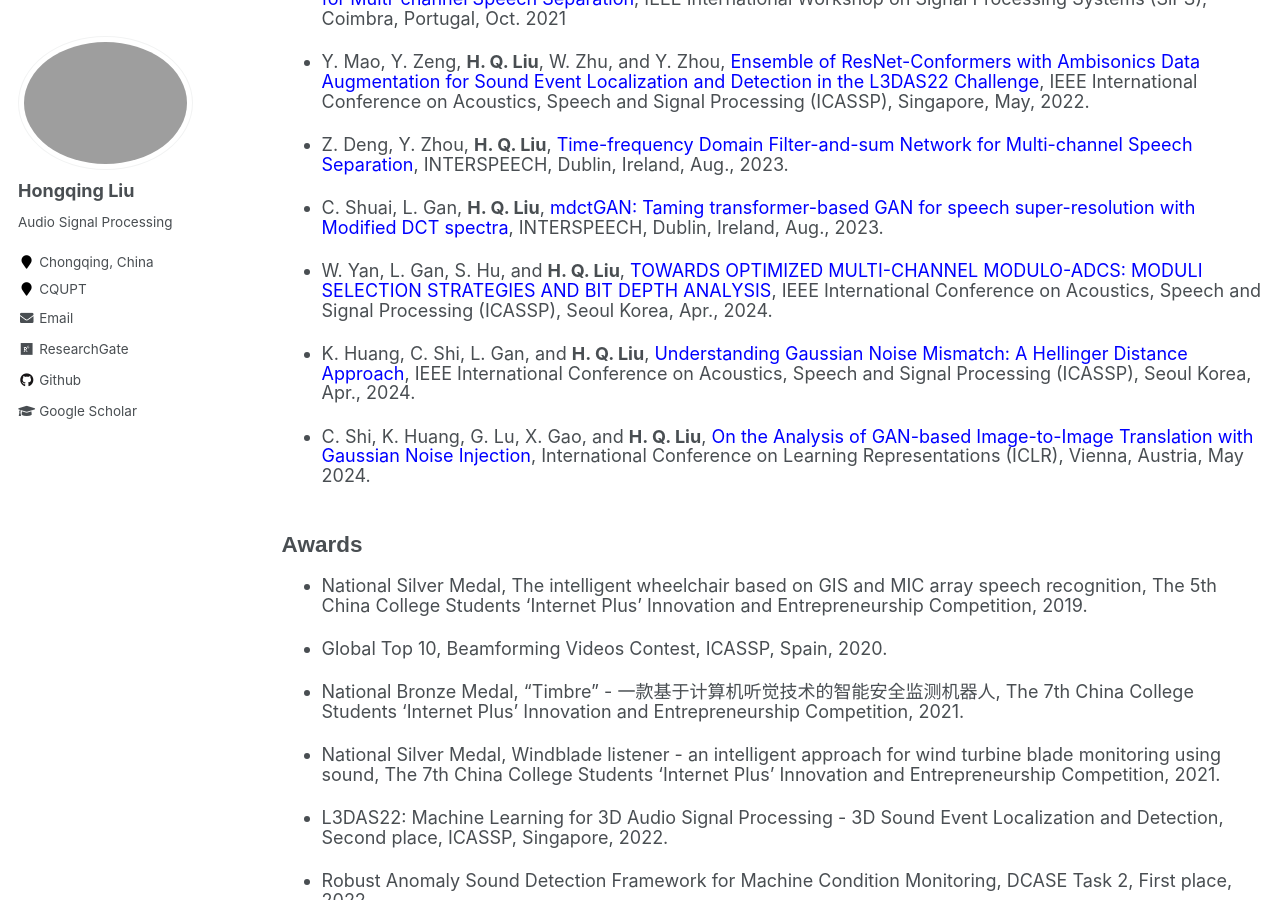
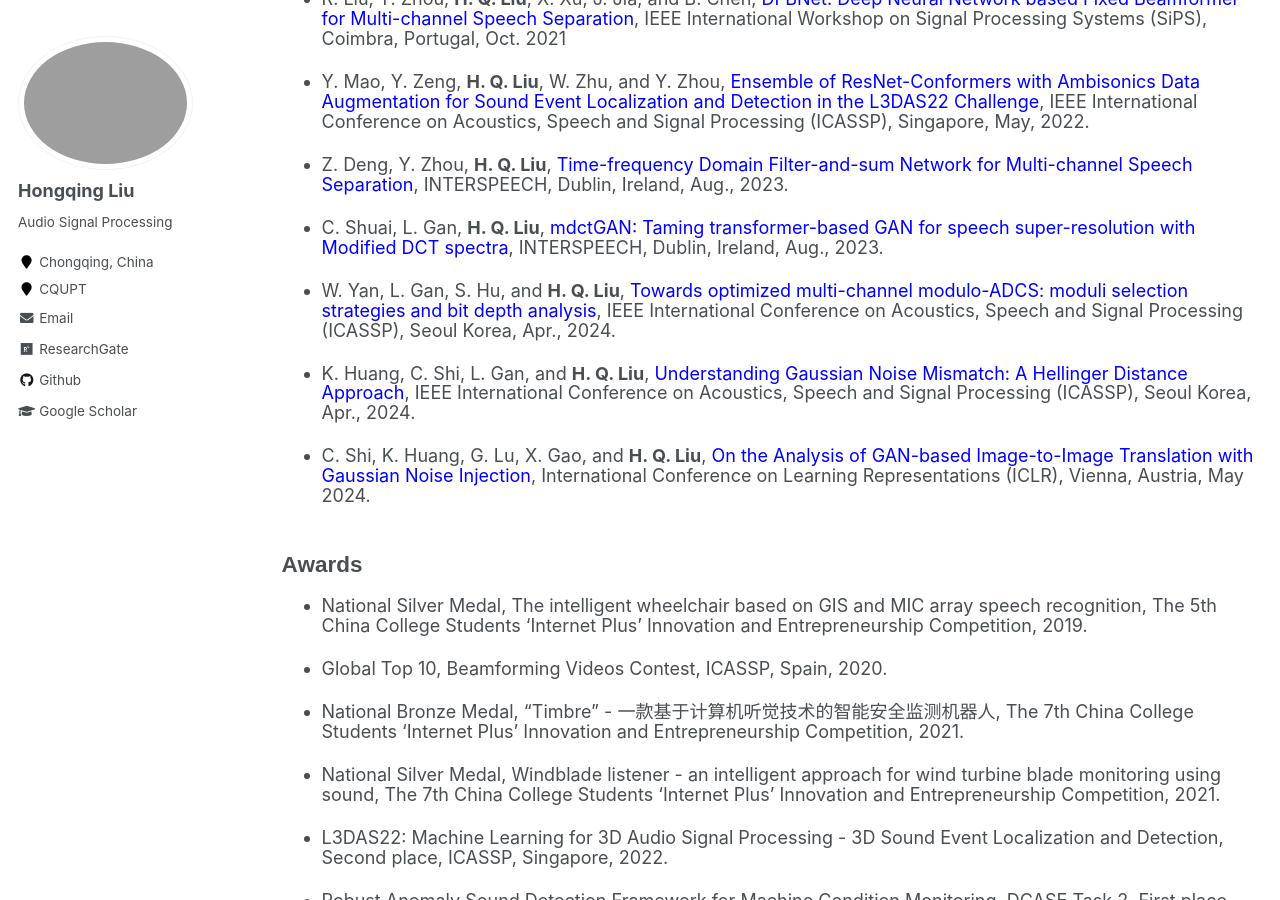
Before and after one commit to hong-qing-liu/english-hong-qing-liu.github.io, a Jekyll site: the page built from _pages/publications.md, in a window 1280 px wide and 900 px high, scrolled down 1908 px. Built offline with Jekyll 4.4.1, drawn with Linux system fonts in a browser that asks for light colours; some of the changed text lies outside the part shown.

Commit message:
Update publications.md

```diff
--- a/_pages/publications.md
+++ b/_pages/publications.md
@@ -33,7 +33,7 @@
 
 - L. Wan, <strong>H. Q. Liu</strong>, L. Shi, Y. Zhou, and L. Gan, <span style="color: blue;">Cross Domain Optimization for Speech Enhancement: Parallel or Cascade?</span>, IEEE/ACM Transactions on Audio, Speech and Language Processing, vol. 32, pp. 4328-4341, 2024.
 
-- J. Yang, <strong>H. Q. Liu</strong>, L. Gan, X. Jing, <span style="color: blue;">Spectral network based on lattice convolution and adversarial training for noise-robust speech super-resolution</span>, The Journal of the Acoustical Society of America, accepted.
+- J. Yang, <strong>H. Q. Liu</strong>, L. Gan, X. Jing, <span style="color: blue;">Spectral network based on lattice convolution and adversarial training for noise-robust speech super-resolution</span>, The Journal of the Acoustical Society of America, 156, 3143–3157, 2024.
 
 ### Conference
 - Z. Luo and <strong>H. Q. Liu</strong>, <span style="color: blue;">Robust Hybrid Transceiver Designs for Millimeter Wave AF Cooperative Systems</span>, VTC-fall, Honolulu, USA, Sept. 2019.
@@ -60,7 +60,7 @@
 
 - C. Shuai, L. Gan, <strong>H. Q. Liu</strong>, <span style="color: blue;">mdctGAN: Taming transformer-based GAN for speech super-resolution with Modified DCT spectra</span>, INTERSPEECH, Dublin, Ireland, Aug., 2023.
 
-- W. Yan, L. Gan, S. Hu, and <strong>H. Q. Liu</strong>, <span style="color: blue;">TOWARDS OPTIMIZED MULTI-CHANNEL MODULO-ADCS: MODULI SELECTION STRATEGIES AND BIT DEPTH ANALYSIS</span>, IEEE International Conference on Acoustics, Speech and Signal Processing (ICASSP), Seoul Korea, Apr., 2024.
+- W. Yan, L. Gan, S. Hu, and <strong>H. Q. Liu</strong>, <span style="color: blue;">Towards optimized multi-channel modulo-ADCS: moduli selection strategies and bit depth analysis</span>, IEEE International Conference on Acoustics, Speech and Signal Processing (ICASSP), Seoul Korea, Apr., 2024.
 
 - K. Huang, C. Shi, L. Gan, and <strong>H. Q. Liu</strong>, <span style="color: blue;">Understanding Gaussian Noise Mismatch: A Hellinger Distance Approach</span>, IEEE International Conference on Acoustics, Speech and Signal Processing (ICASSP), Seoul Korea, Apr., 2024.
 
```
